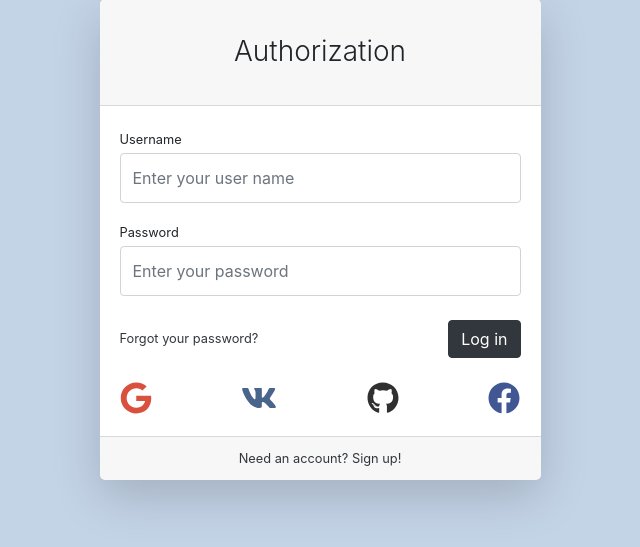
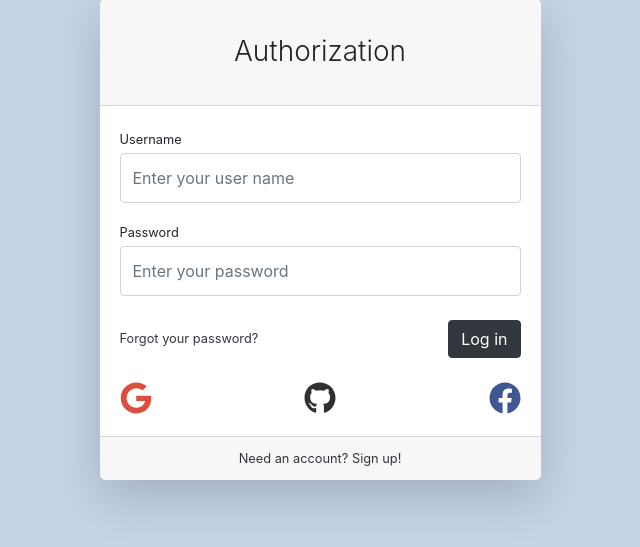
Before and after one commit to Frolov-Andrey2405/VirtuMart, a Django app: page /users/login/ in a window 1280 px wide. Shown: the part 173-720 px from the top of the page, without its empty margins (320-960 px from the left). Run offline with Django 4.2, Linux system fonts and the light colour scheme; some libraries are stand-ins or nearby versions.

Commit message:
delete vk

```diff
--- a/store/users/templates/users/login.html
+++ b/store/users/templates/users/login.html
@@ -53,9 +53,6 @@
                   <i class="fab fa-google fa-2x" style="color: #d9503e"></i>
                 </a>
                 <a href="#">
-                  <i class="fab fa-vk fa-2x" style="color: #4a658b"></i>
-                </a>
-                <a href="#">
                   <i class="fab fa-github fa-2x" style="color: #303030"></i>
                 </a>
                 <a href="#">
```
